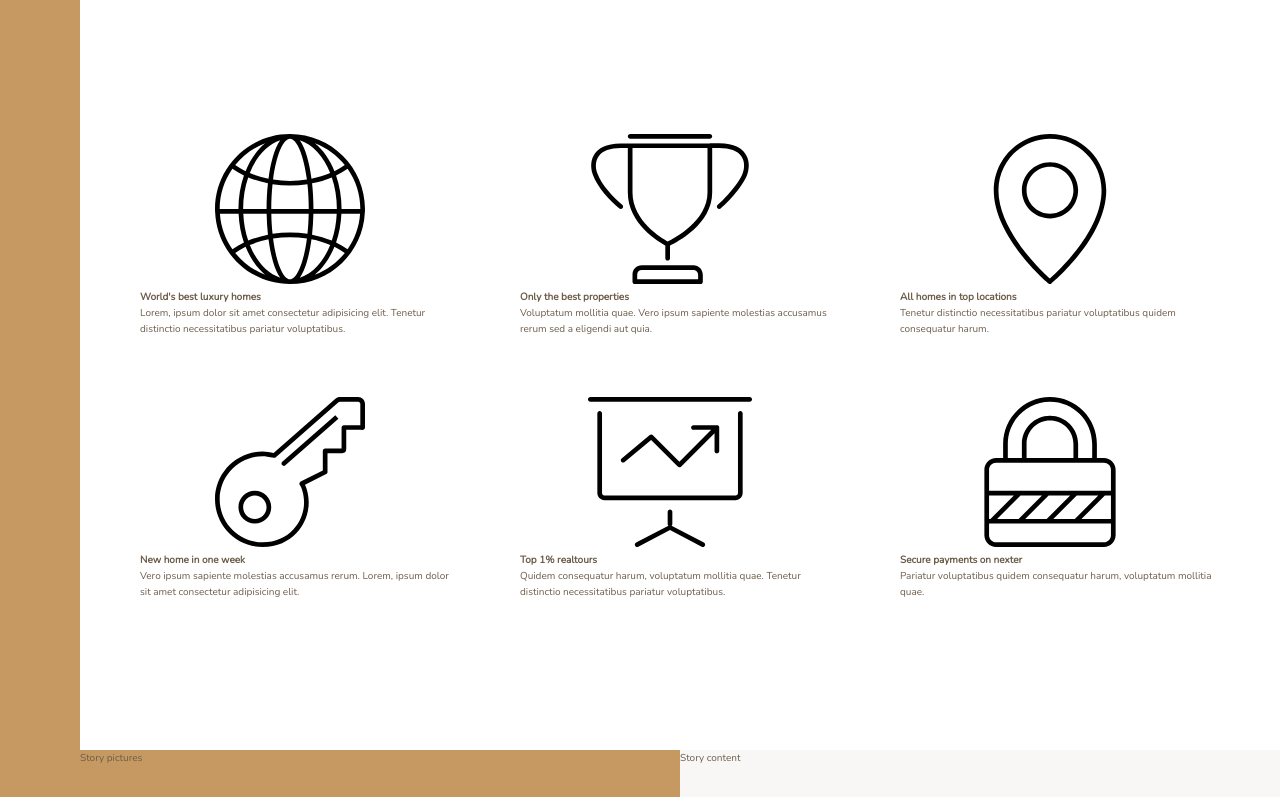
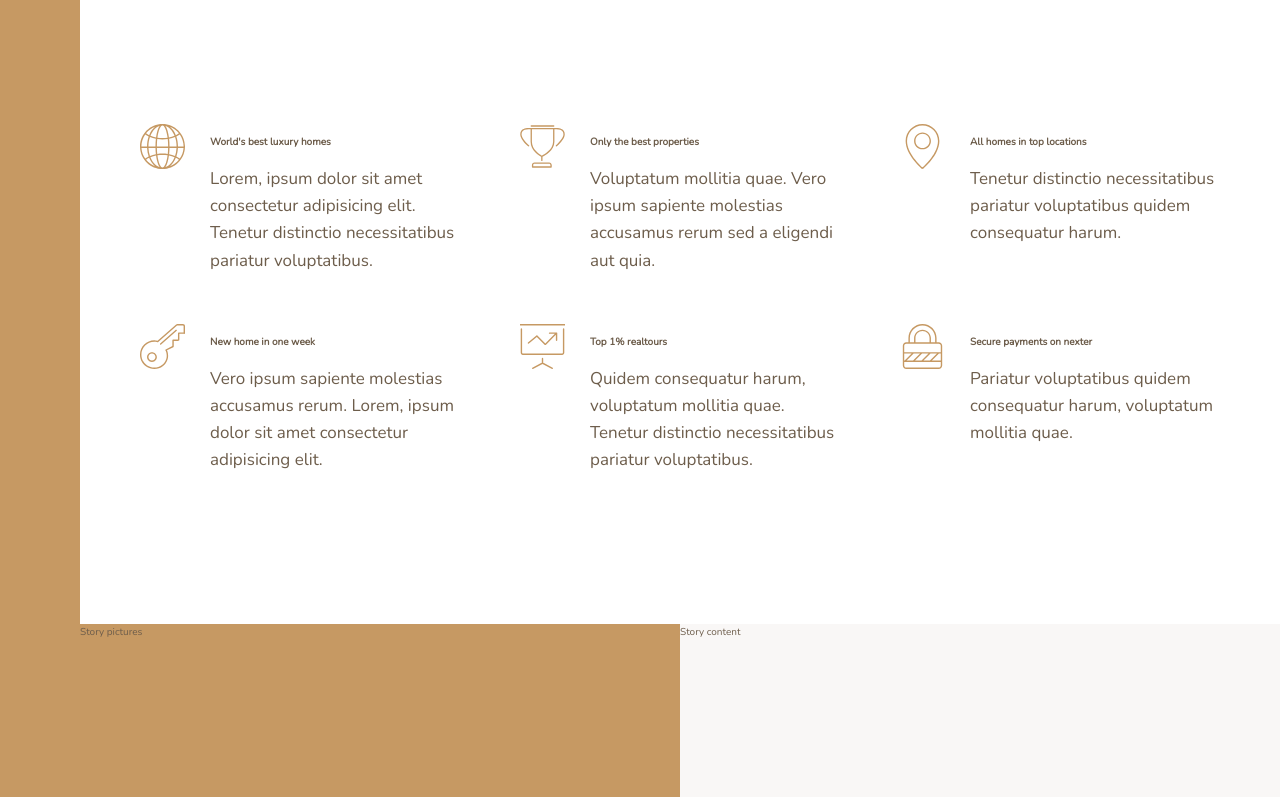
Before and after one commit to goran-nedelkovski/Nexter, a website: page index.html in a window 1280 px wide. Shown: the part 656-1453 px from the top of the page. Drawn offline with nearby package versions, Linux system fonts and the light colour scheme.

Commit message:
[Lecture 109]-Bilding the Feature section (Part 2) [//for responsivnes=> with auto-fit we create automatically as many tracks(columns)  as they fit/fill base on   there width, and their  width we'll define with minmax(min value,max-value) for responsivness;  grid-temlplate-rows...it's  not nessesery, because  all 6 items will be automatically placed  in a implicit grid, t.e. in implicit rows(not explicit); feature-reusable  component and it's not depent of the features class...here I will define feature__icon and text, and heading in the typography.scss; -1 only work for explicit  grid (where we have   defined rows, and for implicit rows doesn't   work); spanning the icon along the 2 column and  the text will automatically shiftg into the right grid-cell; %heading placeholder   and @extend]

```diff
--- a/index.html
+++ b/index.html
@@ -31,42 +31,42 @@
                     <use xlink:href="img/sprite.svg#icon-global"></use>
                 </svg>
                 <!--this h4.heading-4 is component which i'll use later, and it's not part of the feature block(component) -->
-                <h4 class="heading-4">World's best luxury homes</h4>
+                <h4 class="heading-4 heading-4--dark ">World's best luxury homes</h4>
                 <p class="feature__text">Lorem, ipsum dolor sit amet consectetur adipisicing elit. Tenetur distinctio necessitatibus pariatur voluptatibus.</p>
             </div>
             <div class="feature">
                 <svg class="feature__icon">
                     <use xlink:href="img/sprite.svg#icon-trophy"></use>
                 </svg>
-                <h4 class="heading-4">Only the best properties</h4>
+                <h4 class="heading-4 heading-4--dark">Only the best properties</h4>
                 <p class="feature__text">Voluptatum mollitia quae. Vero ipsum sapiente molestias accusamus rerum sed a eligendi aut quia.</p>
             </div>
             <div class="feature">
                 <svg class="feature__icon">
                     <use xlink:href="img/sprite.svg#icon-map-pin"></use>
                 </svg>
-                <h4 class="heading-4">All homes in top locations</h4>
+                <h4 class="heading-4 heading-4--dark">All homes in top locations</h4>
                 <p class="feature__text">Tenetur distinctio necessitatibus pariatur voluptatibus quidem consequatur harum.</p>
             </div>
             <div class="feature">
                 <svg class="feature__icon">
                     <use xlink:href="img/sprite.svg#icon-key"></use>
                 </svg>
-                <h4 class="heading-4">New home in one week</h4>
+                <h4 class="heading-4 heading-4--dark">New home in one week</h4>
                 <p class="feature__text">Vero ipsum sapiente molestias accusamus rerum. Lorem, ipsum dolor sit amet consectetur adipisicing elit.</p>
             </div>
             <div class="feature">
                 <svg class="feature__icon">
                     <use xlink:href="img/sprite.svg#icon-presentation"></use>
                 </svg>
-                <h4 class="heading-4">Top 1% realtours</h4>
+                <h4 class="heading-4 heading-4--dark">Top 1% realtours</h4>
                 <p class="feature__text">Quidem consequatur harum, voluptatum mollitia quae. Tenetur distinctio necessitatibus pariatur voluptatibus.</p>
             </div>
             <div class="feature">
                 <svg class="feature__icon">
                     <use xlink:href="img/sprite.svg#icon-lock"></use>
                 </svg>
-                <h4 class="heading-4">Secure payments on nexter</h4>
+                <h4 class="heading-4 heading-4--dark">Secure payments on nexter</h4>
                 <p class="feature__text">Pariatur voluptatibus quidem consequatur harum, voluptatum mollitia quae.</p>
             </div>
         </section>
--- a/sass/_features.scss
+++ b/sass/_features.scss
@@ -4,7 +4,29 @@
     margin: 15rem 0;
 
     display: grid;
-    grid-template-columns: repeat(3, 1fr);
+    // grid-template-columns: repeat(3, 1fr);
+    grid-template-columns: repeat(auto-fit, minmax(25rem, 1fr));   //for responsivnes=> with auto-fit we create automatically as many tracks(columns) as they fit base on there width, and their width we'll define with minmax(min value,max-value) for responsivness
     // grid-template-rows: auto auto;           // it's not nessesery, because all 6 items will be automatically placed in a implicit grid, t.e. in implicit rows(not explicit)
     grid-gap: 6rem;
+    align-items: start;
 }
+.feature {         // reusable component and it's not depent of the features class...here I will define feature__icon and text, and heading in the typography.scss
+
+    display: grid;
+    grid-template-columns: min-content 1fr;
+    // grid-template-rows: min-content auto;   //it's not nessesery, because automtically row's height = content's height
+    grid-row-gap: 1.5rem;
+    grid-column-gap: 2.5rem;
+    &__icon {
+        fill: $color-primary;
+        width: 4.5rem;
+        height: 4.5rem;
+        grid-row: 1 / span 2;         // /-1 only work for explicit grid (where we have defined rows, and for implicit rows doesn't work); spanning the icon along the 2 column and the text will automatically shiftg into the right grid-cell
+        transform: translateY(-1rem);
+
+    }
+    &__text {
+        font-size: 1.7rem;
+        // grid-column: 2 / 3;           // it can with this code also
+    }
+}
--- a/sass/_typography.scss
+++ b/sass/_typography.scss
@@ -0,0 +1,25 @@
+%heading {
+    font-family: $font-display;
+    font-weight: 400;
+}
+.heading-h1 {
+    @extend %heading;
+}
+.heading-h2 {
+    @extend %heading;
+}
+.heading-h3 {
+
+    @extend %heading;
+}
+.heading-h4 {
+    @extend %heading;
+    font-size: 1.9rem;
+
+    &--light {
+        color: $color-grey-light-1;
+    }
+    &--dark {
+        color: $color-grey-dark-1;
+    }
+}
```
Also changed, not shown: css/style.css.
